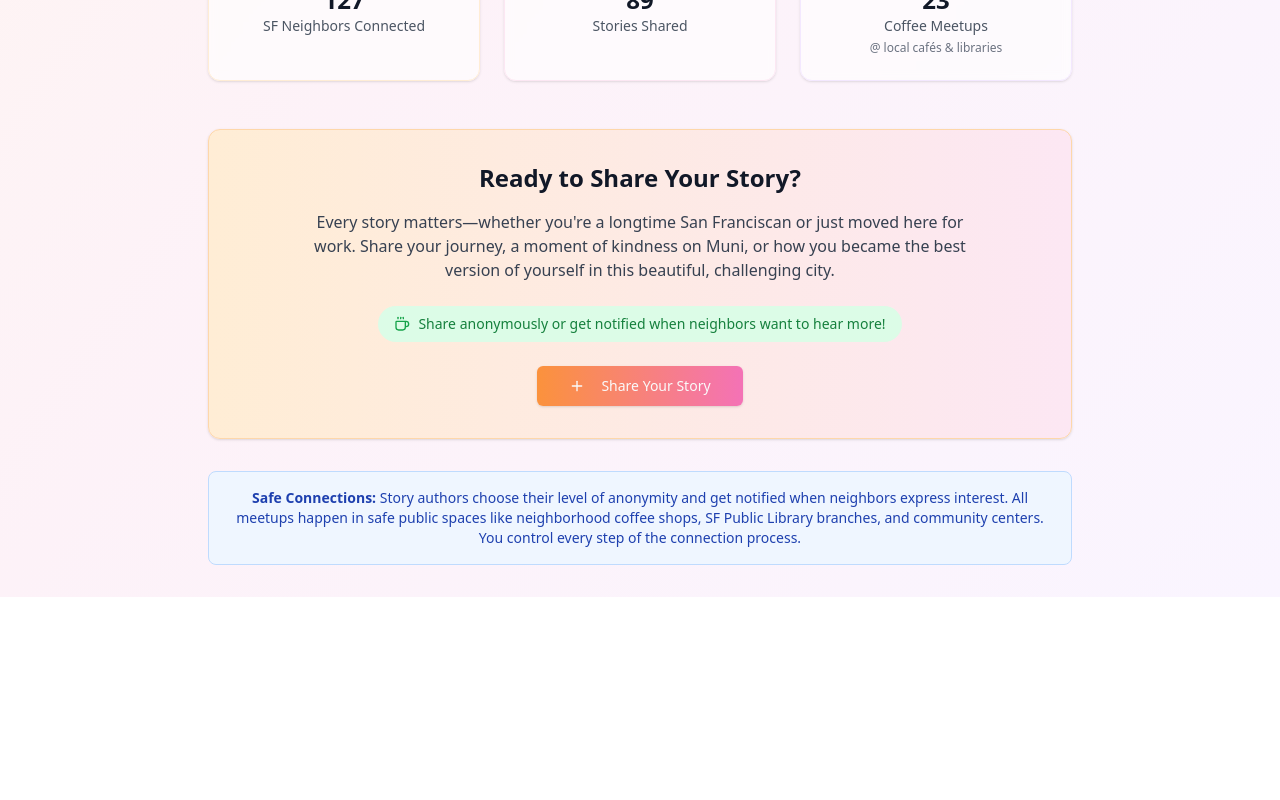
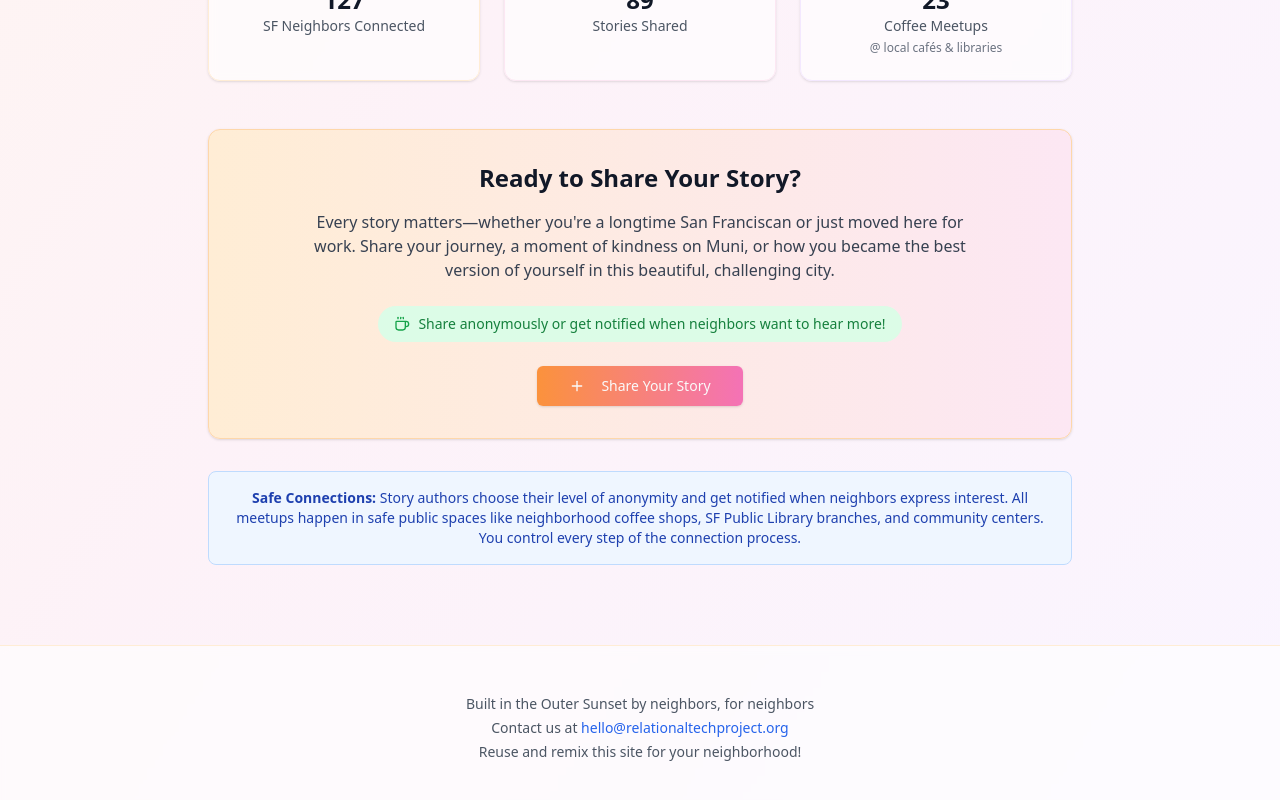
Before and after one commit to joshnesbit/neighbor-stories, a Next.js app: page / in a window 1280 px wide. Shown: the part 1215-2015 px from the top of the page. Before the commit the page ends 1812 px from the top, so only its background shows below. Built offline with nearby package versions, Linux system fonts and the light colour scheme.

Commit message:
[dyad] Added a footer to the homepage. - wrote 1 file(s)

```diff
--- a/src/app/page.tsx
+++ b/src/app/page.tsx
@@ -189,6 +189,12 @@ export default function Home() {
       </main>
 
       <ShareStoryDialog open={showShareDialog} onOpenChange={setShowShareDialog} />
+
+      <footer className="py-8 sm:py-12 mt-12 bg-white/60 backdrop-blur-sm border-t border-orange-100 text-center text-gray-600 text-sm">
+        <p className="mb-1">Built in the Outer Sunset by neighbors, for neighbors</p>
+        <p className="mb-1">Contact us at <a href="mailto:hello@relationaltechproject.org" className="text-blue-600 hover:underline">hello@relationaltechproject.org</a></p>
+        <p>Reuse and remix this site for your neighborhood!</p>
+      </footer>
     </div>
   );
 }
```
